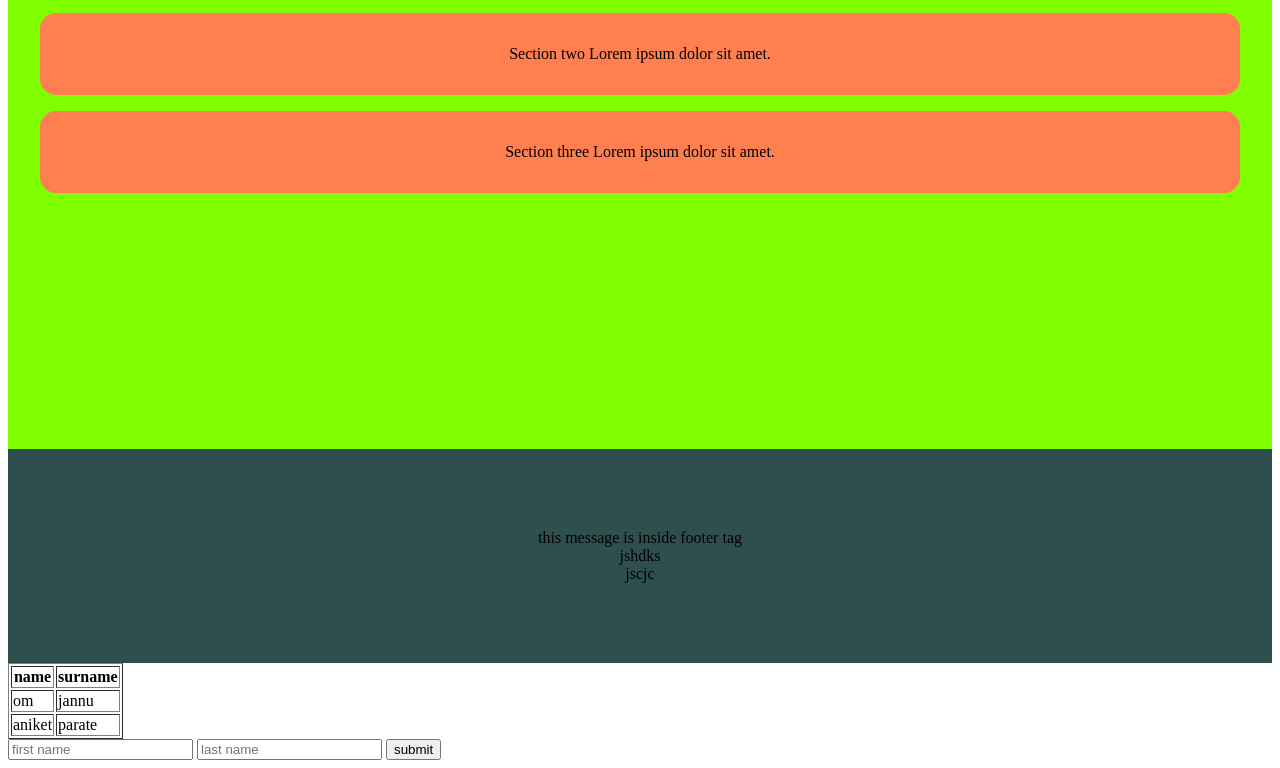
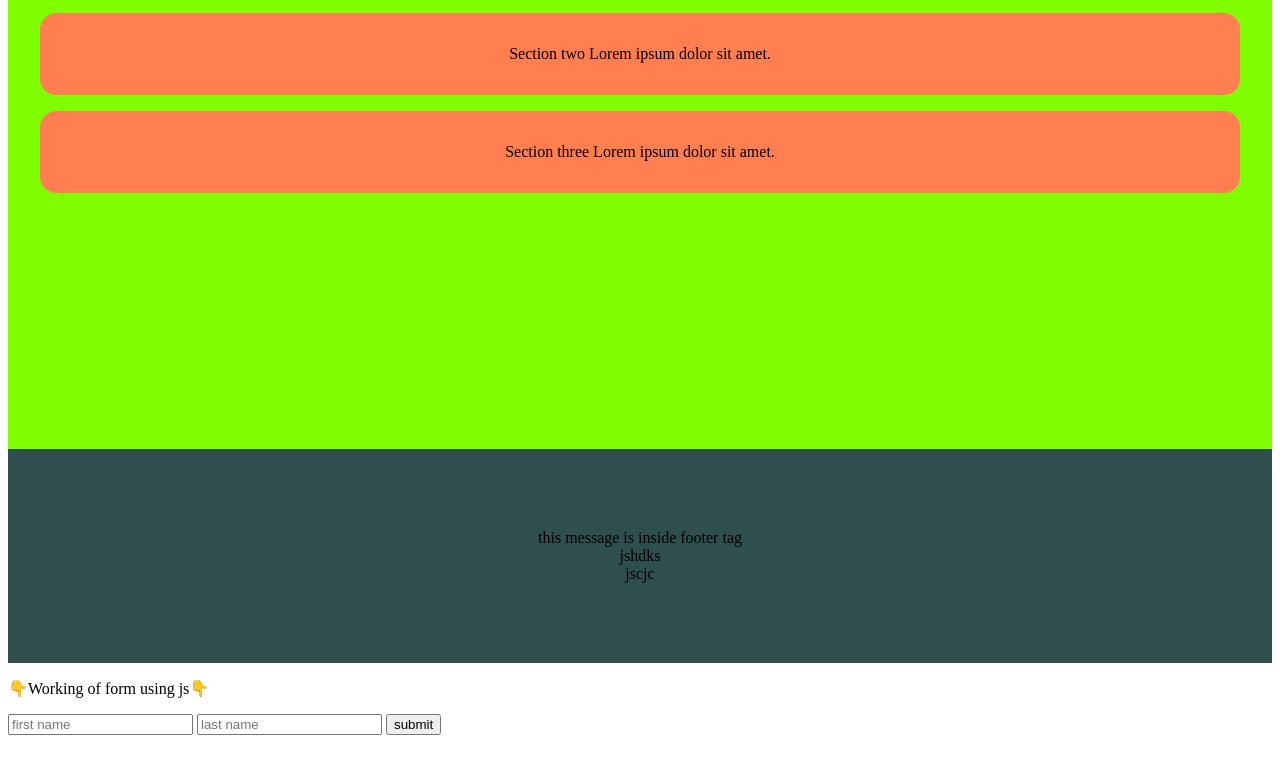
Before and after one commit to Om-jannu/dbit_community_learning_2023, a plain HTML site: page html_clib.html in a window 1280 px wide. Shown: the part 4117-4885 px from the top of the page. After the commit the page ends 4860 px from the top, so only its background shows below. Drawn offline with Linux system fonts and the light colour scheme.

Commit message:
Update html_clib.html

```diff
--- a/html_clib.html
+++ b/html_clib.html
@@ -304,25 +304,7 @@
         </footer>
     </div>
 
-
-    <table border="1">
-        <thead>
-            <th>name</th>
-            <th>surname</th>
-        </thead>
-        <tbody>
-            <tr>
-                <td>om</td>
-                <td>jannu</td>
-            </tr>
-            <tr>
-                <td>aniket</td>
-                <td>parate</td>
-            </tr>
-        </tbody>
-    </table>
-
-
+    <p>👇Working of form using js👇</p>
     <form action="/api">
         <input type="text" name="fname" placeholder="first name">
         <input type="text" name="lname" placeholder="last name">
```
